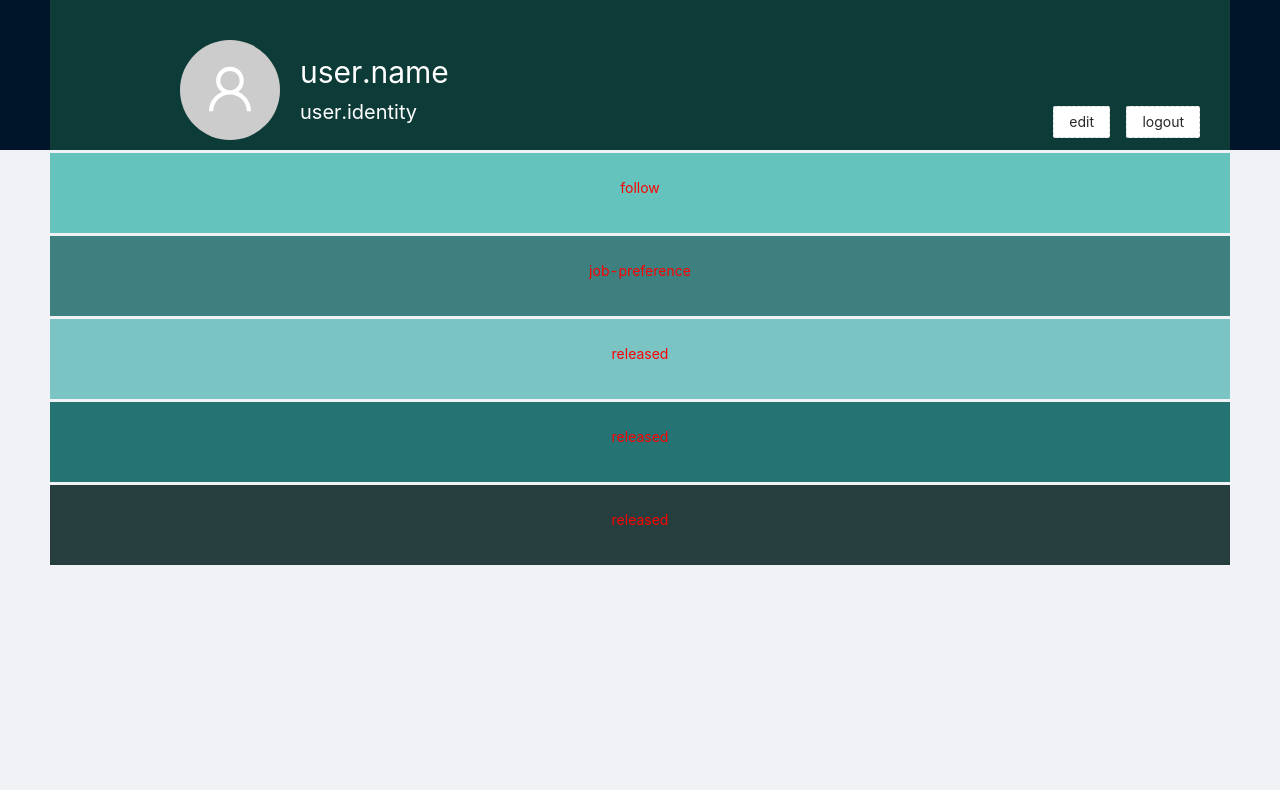
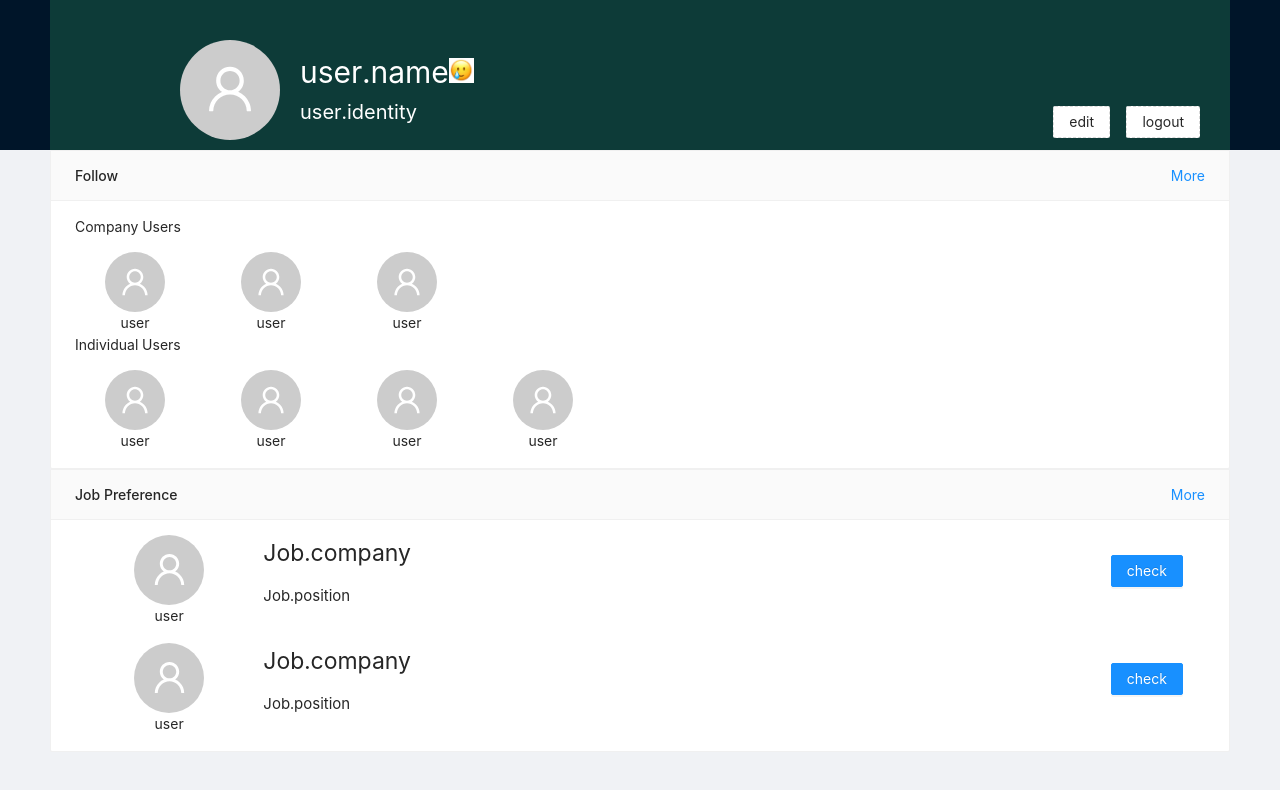
Before and after one commit to zyfozone/comp9323-database, a React (Create React App) app: page /MyPage in a window 1280 px wide. Shown: the top 790 px of the page. Built offline with nearby package versions, Linux system fonts and the light colour scheme.

Commit message:
edit(MyPage): Add details in 'Follows' and 'Job Preference' card

```diff
--- a/src/pages/MyPage/MyPage.scss
+++ b/src/pages/MyPage/MyPage.scss
@@ -23,15 +23,16 @@
     left:250px;
     font-size: 30px;
 
+
+}
 .user-name::after {
     content: '';
-        //display: block;
+    display: block;
     display: inline-block;
     width: 25px;
     height: 25px;
     background: url('~@/assets/sad.png') no-repeat center center;
     background-size: cover;
-    }
 }
 
 
@@ -56,41 +57,32 @@
     top:90px;
 }
 
-
-
-
-.follow {
-    min-height: 80px;
-    padding: 24px;
-    margin-top:3px;
-    background: rgb(100, 195, 188);
-
+#job-company{
+    font-size: 23px;
 }
 
-.job-preference {
-    min-height: 80px;
-    padding: 24px;
-    margin-top:3px;
-    background: rgb(62, 127, 127);
+#job-position{
+    font-size: 15px;
+    line-height: 3px;
 }
 
-.released {
-    min-height: 80px;
-    padding: 24px;
-    margin-top:3px;
-    background: rgb(122, 196, 196);
+.text-under-avatar{
+    vertical-align: top;
+    display: inline-block;
+    text-align: center;
+    width: 120px;
 }
 
-.contains-preference {
-    min-height: 80px;
-    padding: 24px;
-    margin-top:3px;
-    background: rgb(38, 115, 115);
+.button-in-cols {
+    // vertical-align: middle;
+    // display: table-cell;
+    // text-align: center;
+    padding-top:20px;
 }
+// .follow {
+//     min-height: 80px;
+//     padding: 24px;
+//     margin-top:3px;
+//     background: rgb(100, 195, 188);
 
-.mood-diary {
-    min-height: 80px;
-    padding: 24px;
-    margin-top:3px;
-    background: rgb(39, 62, 62);
-}
+// }
--- a/src/pages/MyPage/index.js
+++ b/src/pages/MyPage/index.js
@@ -1,4 +1,4 @@
-import { Layout, Avatar, Button} from "antd"
+import { Layout, Avatar, Button, Card, Row, Col, Space} from "antd"
 import { UserOutlined } from '@ant-design/icons';
 import './MyPage.scss'
 
@@ -29,11 +29,119 @@ const MyPage = () => {
             </Header>
 
             <Content style={{ padding: '0 50px' }}>
-                 <div className="follow">follow</div>
-                 <div className="job-preference">job-preference</div>
-                 <div className="released">released</div>
-                 <div className="contains-preference">released</div>
-                 <div className="mood-diary">released</div>
+                <Card
+                    title="Follow"
+                    extra={<a href="@">More</a>}
+                    style={{
+                        width: '100%',
+                        textAlign: 'left',
+                    }}
+                    type="inner"
+                >
+                    <p>Company Users</p>
+                    <Space
+                        direction="horizontal"
+                        size="middle"
+                        style={{
+                        display: 'flex',
+                        }}
+                    >
+                        <div class="text-under-avatar">
+                            <Avatar size={60} icon={<UserOutlined />} />
+                            <span style={{display:"block"}}>user</span>
+                        </div>
+                        <div class="text-under-avatar">
+                            <Avatar size={60} icon={<UserOutlined />} />
+                            <span style={{display:"block"}}>user</span>
+                        </div>
+                        <div class="text-under-avatar">
+                            <Avatar size={60} icon={<UserOutlined />} />
+                            <span style={{display:"block"}}>user</span>
+                        </div>
+                    </Space>
+
+
+
+                    <p>Individual Users</p>
+                    <Space
+                        direction="horizontal"
+                        size="middle"
+                        style={{
+                        display: 'flex',
+                        }}
+                    >
+                        <div class="text-under-avatar">
+                            <Avatar size={60} icon={<UserOutlined />} />
+                            <span style={{display:"block"}}>user</span>
+                        </div>
+                        <div class="text-under-avatar">
+                            <Avatar size={60} icon={<UserOutlined />} />
+                            <span style={{display:"block"}}>user</span>
+                        </div>
+                        <div class="text-under-avatar">
+                            <Avatar size={60} icon={<UserOutlined />} />
+                            <span style={{display:"block"}}>user</span>
+                        </div>
+                        <div class="text-under-avatar">
+                            <Avatar size={60} icon={<UserOutlined />} />
+                            <span style={{display:"block"}}>user</span>
+                        </div>
+                    </Space>
+                </Card>
+                <Card
+                    title="Job Preference"
+                    extra={<a href="@">More</a>}
+                    style={{
+                        width: '100%',
+                        textAlign: 'left',
+                    }}
+                    type="inner"
+
+                >
+                    <Space
+                        direction="vertical"
+                        size="middle"
+                        style={{
+                        display: 'flex',
+                        }}
+                    >
+                    <Row>
+                        <Col span={4} align='center'>
+                            <div class="text-under-avatar">
+                                <Avatar size={70} icon={<UserOutlined />} />
+                                <span style={{display:"block"}}>user</span>
+                            </div>
+                        </Col>
+                        <Col span={6} align='left'>
+                            <p id="job-company">Job.company</p>
+                            <p id="job-position">Job.position</p>
+                        </Col>
+                        <Col span={12}></Col>
+                        <Col span={2} className="button-in-cols">
+                            <Button type="primary" size={'18px'} href='@' >check</Button>
+                        </Col>
+                    </Row>
+                    <Row>
+                        <Col span={4} align='center'>
+                            <div class="text-under-avatar">
+                                <Avatar size={70} icon={<UserOutlined />} />
+                                <span style={{display:"block"}}>user</span>
+                            </div>
+                        </Col>
+                        <Col span={6} align='left'>
+                            <p id="job-company">Job.company</p>
+                            <p id="job-position">Job.position</p>
+                        </Col>
+                        <Col span={12}></Col>
+                        <Col span={2} className="button-in-cols">
+                            <Button type="primary" size={'18px'} href='@' >check</Button>
+                        </Col>
+                    </Row>
+                    </Space>
+
+
+                </Card>
+
             </Content>
 
 
```
Lines whose indentation alone changed are shown as unchanged.
